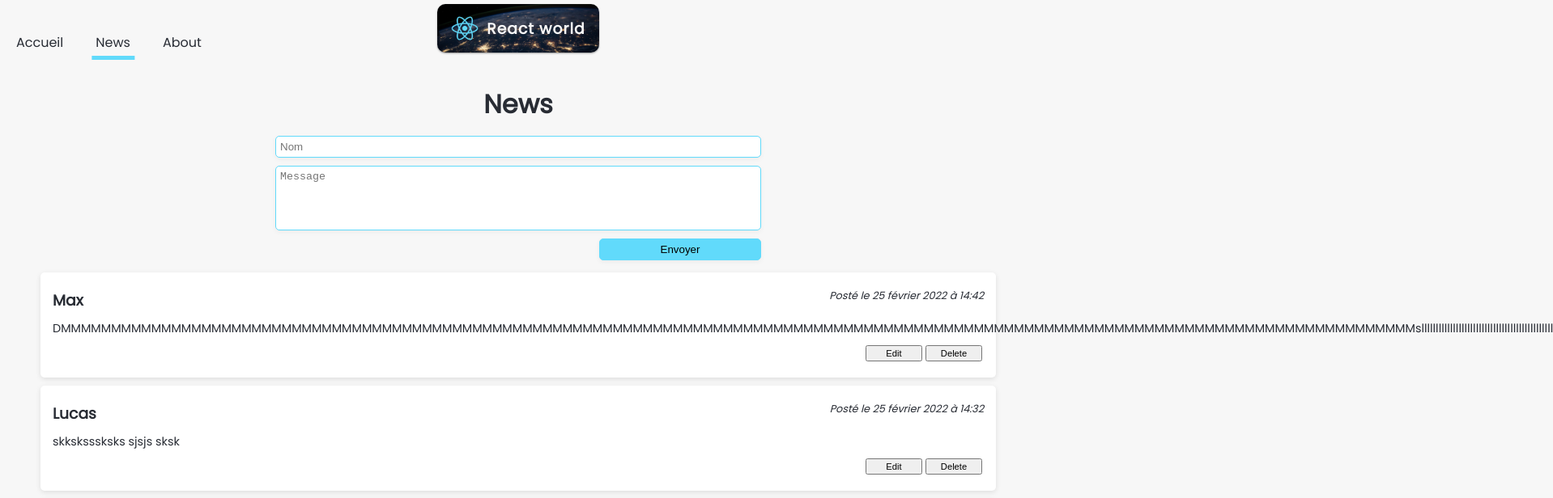
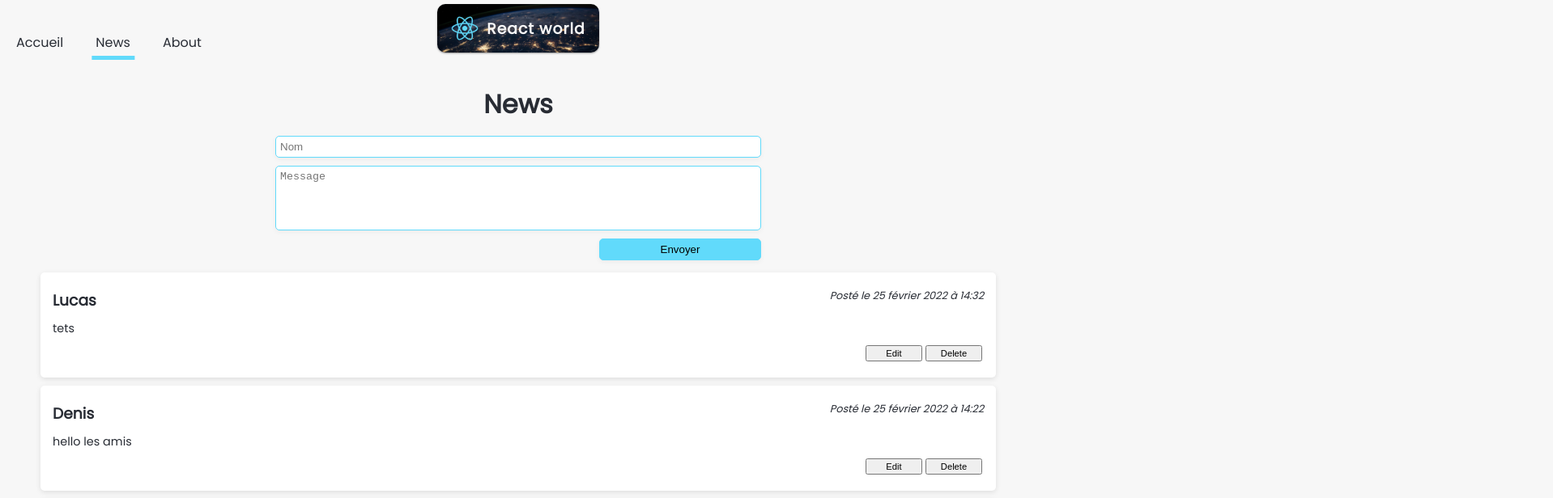
Before and after one commit to LucasTchitdjian/react-world, a React (Create React App) app: page /news in a window 1280 px wide. Shown: the top 616 px of the page at 81% size, 1918 px wide, since content can reach past the window. Built offline with nearby package versions, Linux system fonts and the light colour scheme; data requests are answered from the project's data file.

Commit message:
edit-text

```diff
--- a/src/assets/db.json
+++ b/src/assets/db.json
@@ -26,15 +26,9 @@
     },
     {
       "author": "Lucas",
-      "content": "skksksssksks sjsjs sksk",
+      "content": "tets",
       "date": 1645799525356,
       "id": 5
-    },
-    {
-      "author": "Max",
-      "content": "DMMMMMMMMMMMMMMMMMMMMMMMMMMMMMMMMMMMMMMMMMMMMMMMMMMMMMMMMMMMMMMMMMMMMMMMMMMMMMMMMMMMMMMMMMMMMMMMMMMMMMMMMMMMMMMMMMMMMMMMMMMMMMMMMMMMMMMMsllllllllllllllllllllllllllllllllllllllllllllll",
-      "date": 1645800156928,
-      "id": 6
     }
   ]
 }
--- a/src/components/Article.js
+++ b/src/components/Article.js
@@ -1,6 +1,9 @@
-import React from 'react';
+import React, { useState } from 'react';
+import axios from 'axios';
 
 const Article = ({ article }) => {
+  const [isEditing, setIsEditing] = useState(false);
+  const [editedContent, setEditContent] = useState("");
 
   const dateParser = (date) => {
     let newDate = new Date(date).toLocaleDateString("fr-FR", {
@@ -11,17 +14,41 @@ const Article = ({ article }) => {
       minute: "numeric",
     });
     return newDate;
-  }
+  };
+
+  const handleEdit = () => {
+    const data = {
+      author: article.author,
+      content: editedContent ? editedContent : article.content,
+      date: article.date,
+    }
+
+    axios.put("http://localhost:3003/articles/" + article.id, data)
+      .then(() => {
+        setIsEditing(false);
+    });
+  };
 
   return (
-    <div className="article">
+    <div className="article" style={{background: isEditing ? "#f3feff" : "white" }}>
       <div className="card-header">
         <h3>{article.author}</h3>
         <em>Posté le {dateParser(article.date)}</em>
       </div>
-        <p>{article.content}</p>
+      {isEditing ? (
+        <textarea onChange={(e) => setEditContent(e.target.value)}
+        autoFocus
+        defaultValue={editedContent ? editedContent : article.content}
+        ></textarea>
+      ) : (
+        <p>{editedContent ? editedContent : article.content}</p>
+      )}
         <div className="btn-container">
-          <button>Edit</button>
+        {isEditing ? (
+          <button onClick={handleEdit}>Valider</button>
+        ) : (
+          <button onClick={() => setIsEditing(true)}>Edit</button>
+        )}
           <button>Delete</button>
         </div>
     </div>
```
